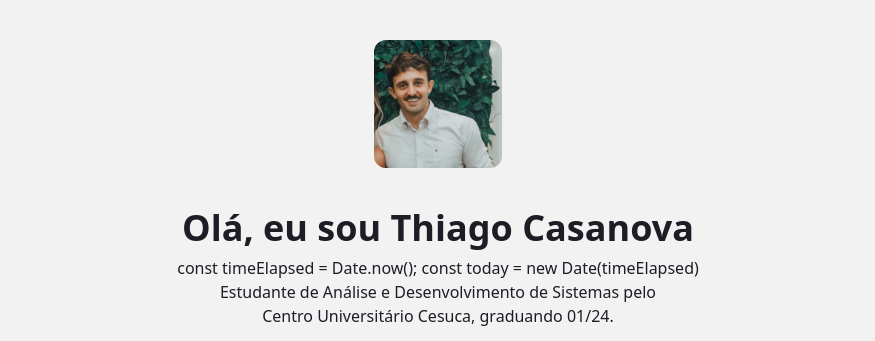
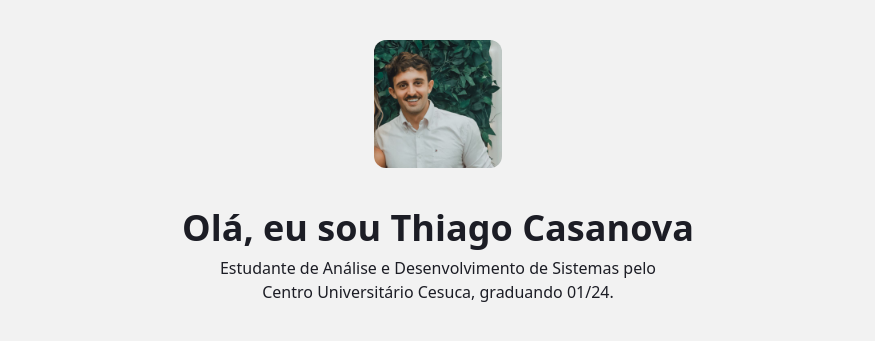
Before and after one commit to ThiagoCasanova/thiagocasanova.github.io, a website: page index.html in a window 1280 px wide. Shown: the top 341 px of the page, without its empty margins (202-1077 px from the left). Drawn offline with nearby package versions, Linux system fonts and the light colour scheme.

Commit message:
Update index.html

```diff
--- a/index.html
+++ b/index.html
@@ -20,8 +20,6 @@
         />
         <div class="flex flex-col items-center">
           <h1 class="text-4xl font-bold mb-2"> <center> Olá, eu sou Thiago Casanova </center> </h1>
-          <p> const timeElapsed = Date.now();
-              const today = new Date(timeElapsed)</p>
           <p class="text-center max-w-md">
             Estudante de Análise e Desenvolvimento de Sistemas pelo Centro
             Universitário Cesuca, graduando 01/24.
```
